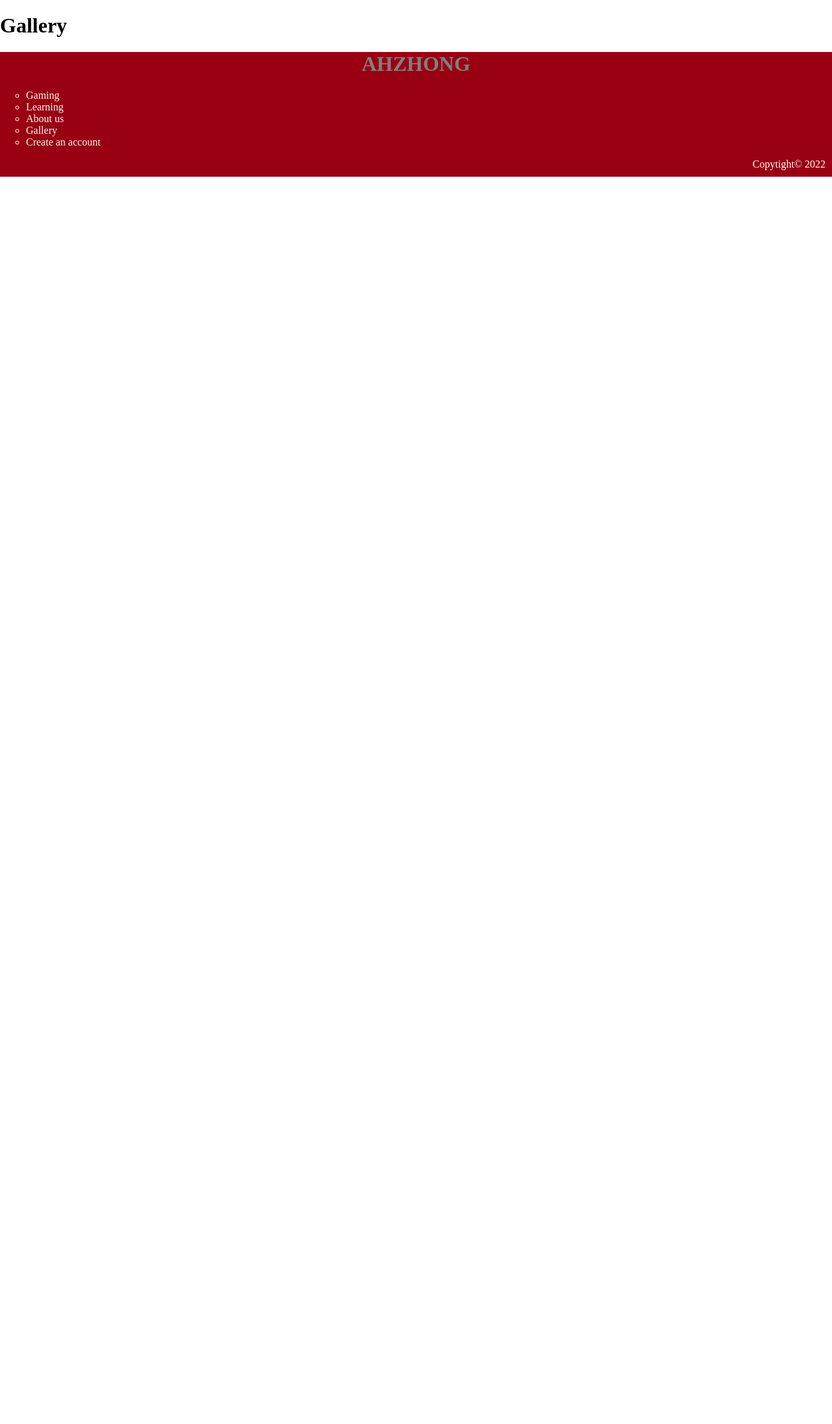
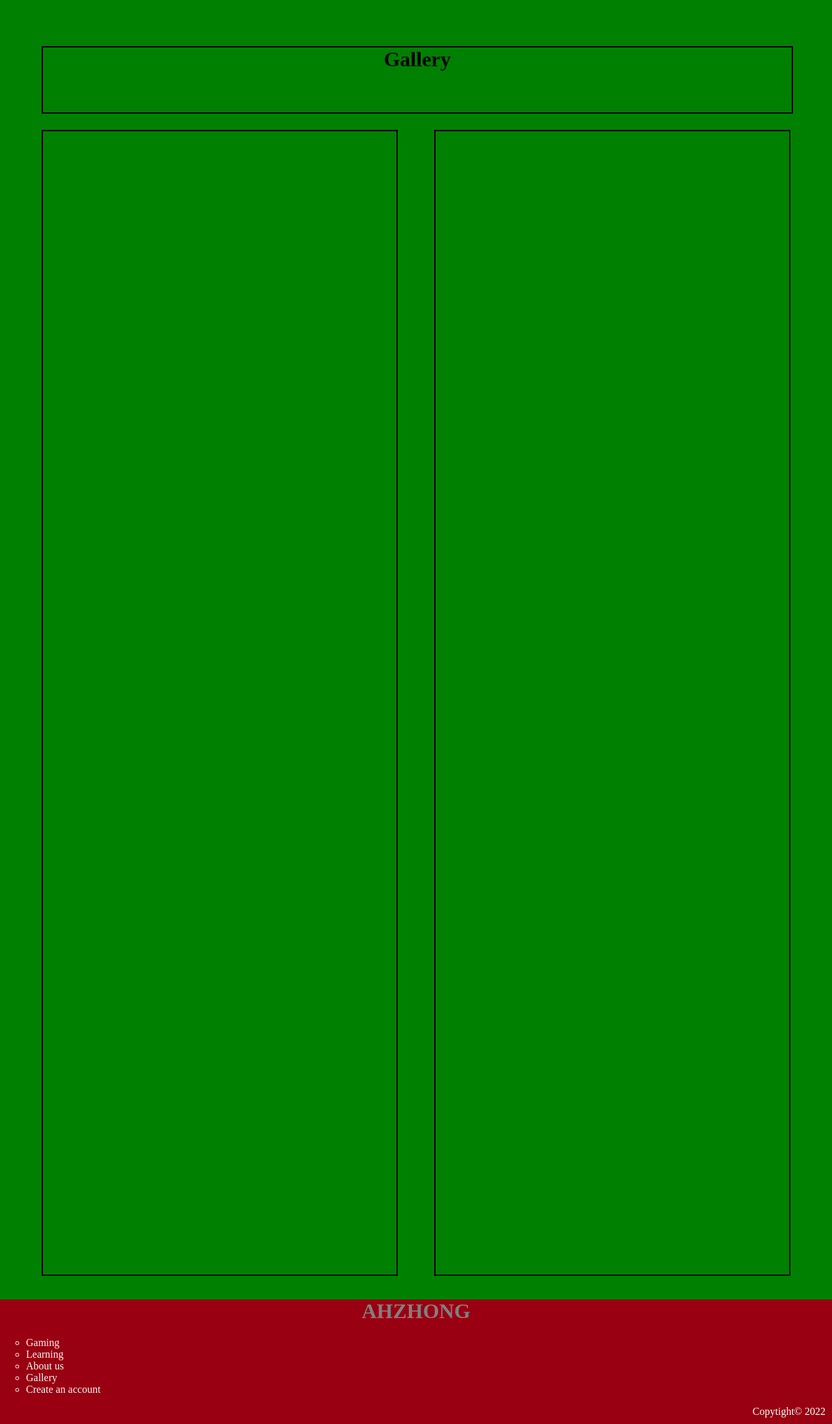
Before and after one commit to AHZHONG1/My-webpage-design, a PHP site: page /gallery.html in a window 1280 px wide. Shown: the part 50-2242 px from the top of the page at 65% size. Before the commit the page ends 322 px from the top, so only its background shows below. Run offline with PHP 8.4, Linux system fonts and the light colour scheme.

Commit message:
update CSS

```diff
--- a/CSS/style.css
+++ b/CSS/style.css
@@ -373,3 +373,38 @@ button {
     bottom: 0%;
     left: 5%;
 }
+
+/*gallery.html*/
+#gallery_main {
+    position: relative;
+    height: 2000px;
+    background-color: green;
+}
+
+#gallery_title {
+    position: absolute;
+    text-align: center;
+    border: solid 2px;
+    height: 5%;
+    width: 90%;
+    top: 2.5%;
+    left: 5%;
+}
+
+.left {
+    position: absolute;
+    border: solid 2px;
+    width: 42.5%;
+    height: 88%;
+    top: 10%;
+    left: 5%;
+}
+
+.right {
+    position: absolute;
+    border: solid 2px;
+    width: 42.5%;
+    height: 88%;
+    top: 10%;
+    right: 5%;
+}
```
